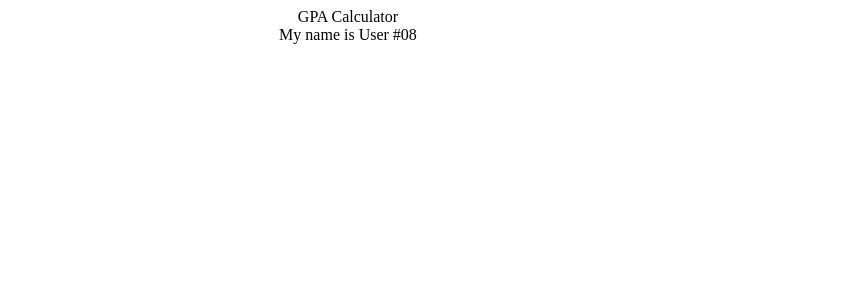
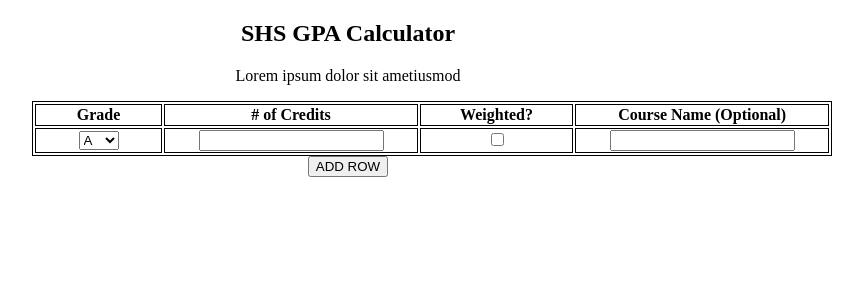
Before and after one commit to TYSHAKO1/TECHINNOVATION1, a PHP site: page / in a window 1280 px wide. Shown: the top 300 px of the page, without its empty margins (292-1155 px from the left). Run offline with PHP 8.4, Linux system fonts and the light colour scheme.

Commit message:
externalized everything

```diff
--- a/application/web/css/style.css
+++ b/application/web/css/style.css
@@ -0,0 +1,13 @@
+
+body{
+  text-align: center;
+}
+
+table, th, td {
+
+border: 1px solid black;
+width: 800px;
+text-align: center;
+margin-left: 25%;
+margin-right: 25%;
+}
--- a/application/web/index.php
+++ b/application/web/index.php
@@ -1,27 +1,51 @@
 <!DOCTYPE html>
 <html>
-
 <head>
-
-    <title>GPA Calc</title>
+<link rel="stylesheet" href="css/style.css">
 
 </head>
-
 <body>
 
-    <center>GPA Calculator</center>
+	<h2>SHS GPA Calculator</h2>
+	<p>Lorem ipsum dolor sit ametiusmod</p>
 
-</body>
 
-<head>
+<form>
+<table id = "gpaform">
+  <tbody>
 
-    <title>Web Development User #08</title>
 
-</head>
+  <tr id = "head">
+    <th>Grade</th>
+    <th># of Credits</th>
+    <th>Weighted?</th>
+    <th>Course Name (Optional)</th>
+  </tr>
+  <tr id = "formrow">
+<td><select id="g0" name="Grade">
+  <option value="A">A</option>
+  <option value="A-">A-</option>
+  <option value="B+">B+</option>
+  <option value="B">B</option>
+  <option value="B-">B-</option>
+  <option value="C+">C+</option>
+  <option value="C">C</option>
+  <option value="C-">C-</option>
+  <option value="D+">D+</option>
+  <option value="D">D</option>
+  <option value="D-">D-</option>
+  <option value="F">F</option>
+</select></td>
+<td><input type="number" step="0.5" id="c0" /></td>
+<td><input type="checkbox" id="w0" /></td>
+<td><input type="text" id = "n0"	 /></td>
+  </tr>
+  </tbody>
+</table>
 
-<body>
-
-    <center>My name is User #08</center>
+</form>
+<button type="button" name="button" onclick="addRow()">ADD ROW</button>
+<script src="js/scripts.js"></script>
 
 </body>
 
--- a/application/web/js/scripts.js
+++ b/application/web/js/scripts.js
@@ -0,0 +1,19 @@
+var i = 0;
+function addRow() {
+  i+=1;
+  var row = document.getElementById("formrow"); // find row to copy
+      var table = document.getElementById("gpaform").tBodies[0]; // find table to append to
+      var clone = row.cloneNode(true); // copy children too
+      var newid = "formrow" + i.toString();
+      clone.id = newid// change id or other attributes/contents
+      table.appendChild(clone); // add new row to end of table
+      var cloneChild = document.getElementById(newid).childNodes;
+      for (var j = 0; j < cloneChild.length; j++) {
+        if (cloneChild[j].valueOf().hasChildNodes()) {
+          cloneChild[j].valueOf().childNodes[0].id = cloneChild[j].valueOf().childNodes[0].id[0] + i.toString();
+        }
+      }
+
+
+
+}
```
Also changed, not shown: application/web/template_testing.html (+3 -36 lines).
